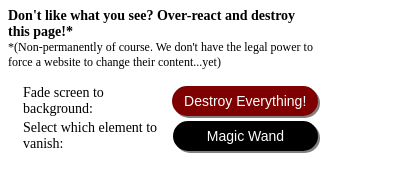
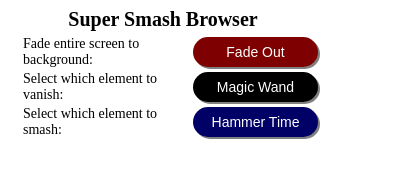
Before and after one commit to Battjmo/SuperSmashBrowser, a browser extension: page popup.html in a window 400 px wide. Drawn offline with Linux system fonts and the light colour scheme.

Commit message:
add more styling to popup

```diff
--- a/popup.css
+++ b/popup.css
@@ -13,7 +13,9 @@ body {
 
 .intro {
   font-weight: bold;
-  font-size: 14px;
+  font-size: 20px;
+  text-align: center;
+  margin-bottom: 5px;
 }
 
 Button {
@@ -21,7 +23,7 @@ Button {
   cursor: pointer;
   font-size: 14px;
   border-radius: 20px;
-  width: 150px;
+  width: 125px;
   height: 30px;
   color: white;
   background-color: black;
@@ -40,6 +42,14 @@ button:focus {outline:0;}
   background-color: #FF0000;
 }
 
+.destroyButton3 {
+  background-color: #000066;
+
+}
+
+.destroyButton3:hover {
+  background-color: #0000ff;
+}
 
 Button:hover {
   background-color: grey;
--- a/popup.html
+++ b/popup.html
@@ -7,16 +7,16 @@
   <body class="popup">
     <link rel="stylesheet" href="./popup.css">
     <div class="intro">
-      Don't like what you see? Over-react and destroy this page!*
+      Super Smash Browser
     </div>
-    *(Non-permanently of course. We don't have the legal power to force a website to change their content...yet)<br></br>
     <div class="buttons">
     <div class="zappers">
       <div class="description">
-        Fade screen to background:
+        Fade entire screen to background:
       </div>
-      <button class = "destroyButton1" id="ZapEverything">Destroy Everything!</button>
+      <button class = "destroyButton1" id="ZapEverything">Fade Out</button>
     </div>
+
     <div class="zappers">
       <div class="description">
         Select which element to vanish:
@@ -24,6 +24,20 @@
       <button class = "destroyButton2" id="ZapElement">Magic Wand</button>
     </div>
 
+    <div class="zappers">
+      <div class="description">
+        Select which element to smash:
+      </div>
+      <button class = "destroyButton3" id="ZapElement">Hammer Time</button>
+    </div>
+
+    <!-- <div class="zappers">
+      <div class="description">
+        Select which element to vanish:
+      </div>
+      <button class = "destroyButton4" id="ZapElement">Magic Wand</button>
+    </div> -->
+
     <script src='popup.js'></script>
 
     </script>
```
